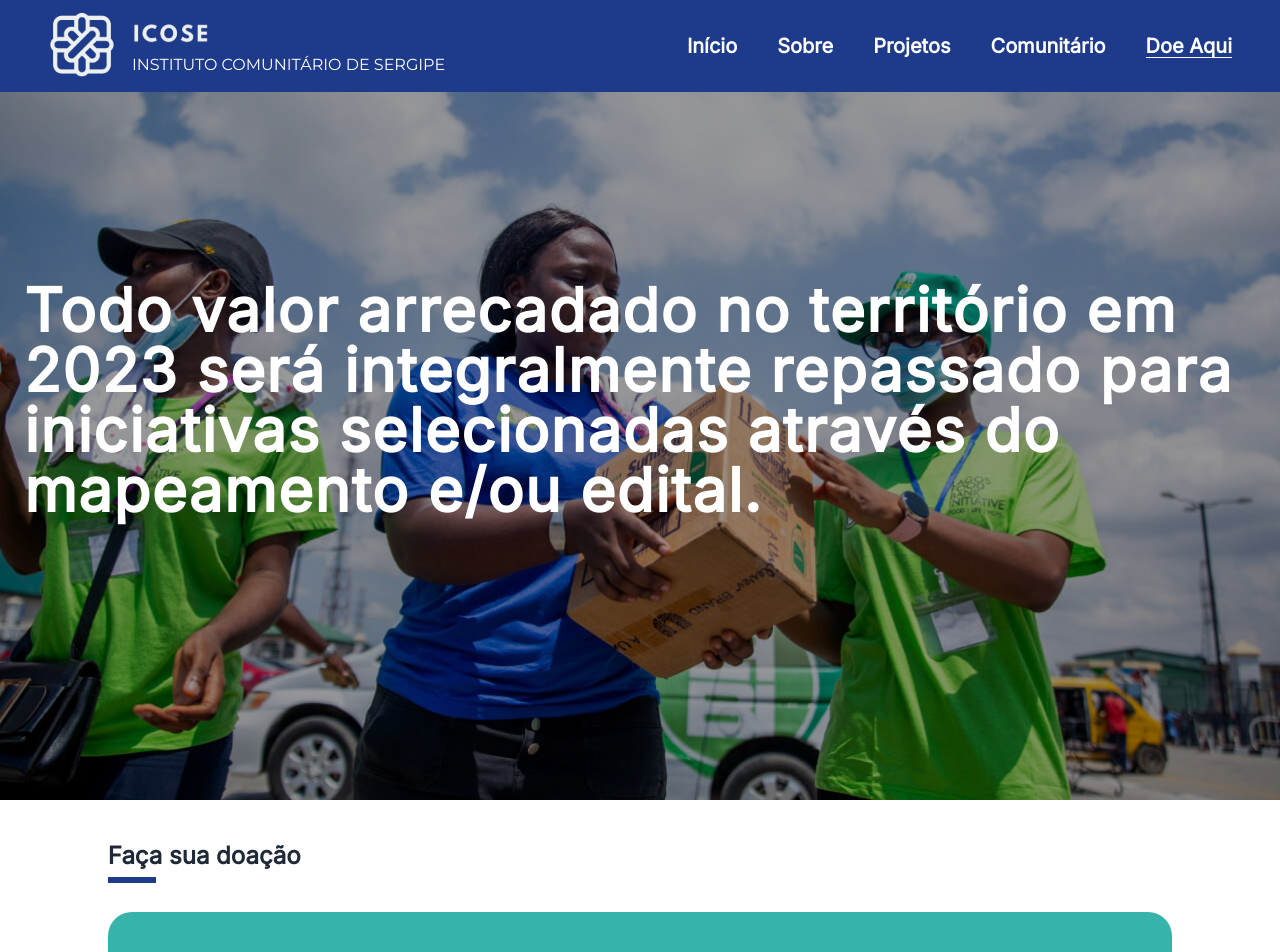
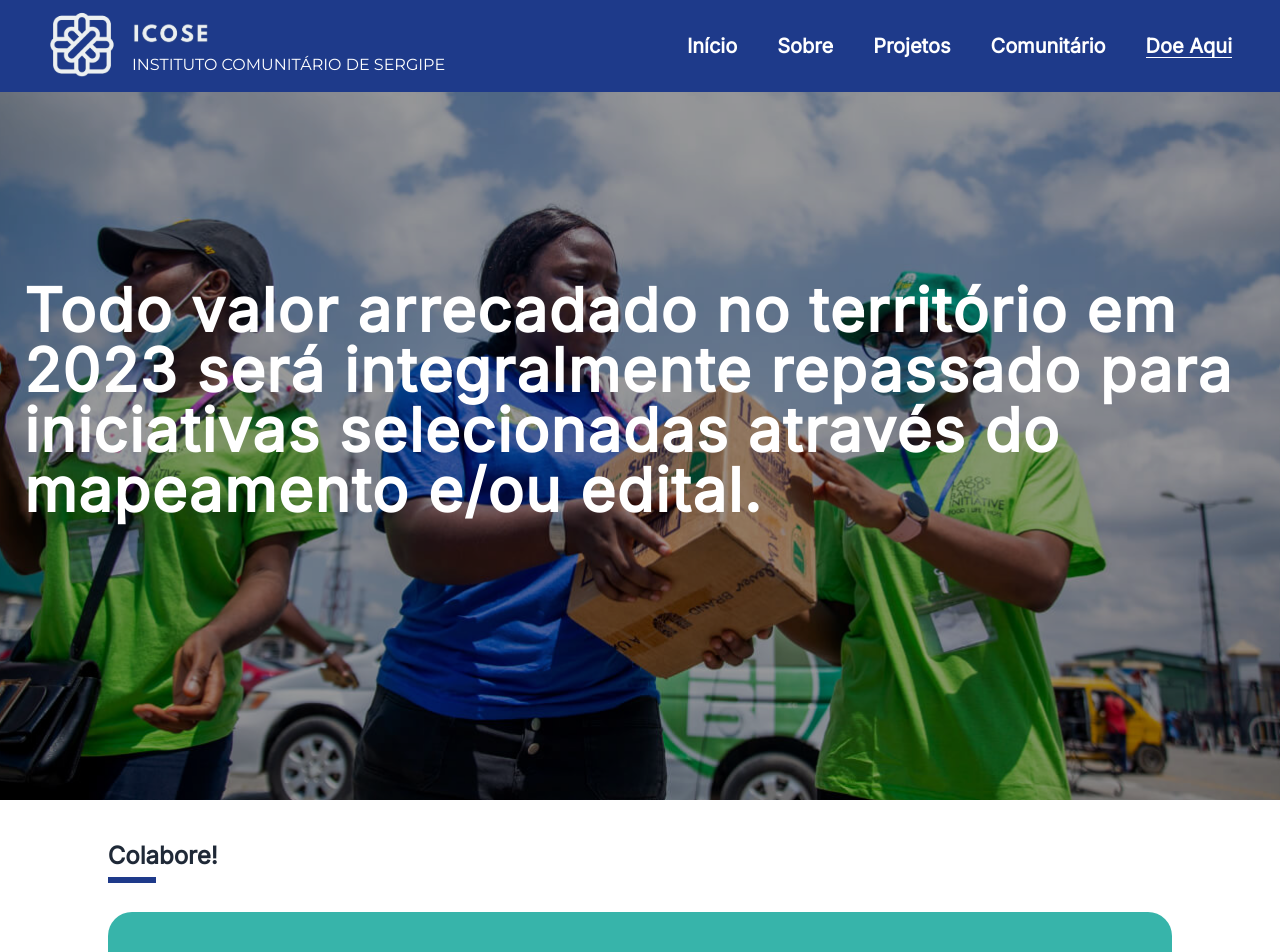
Before and after one commit to softeam-org/icose-web, a React (Vite) app: page /doacao in a window 1280 px wide. Shown: the top 952 px of the page. Built offline with nearby package versions, Linux system fonts and the light colour scheme.

Commit message:
Mudar o titulo da pagina de doações

```diff
--- a/src/components/Donation/PixBg.jsx
+++ b/src/components/Donation/PixBg.jsx
@@ -22,7 +22,7 @@ function PixBg() {
   return (
     <div className="flex flex-col text-lg xl:text-xl">
       <Title
-        content="Faça sua doação"
+        content="Colabore!"
       />
 
       <div className="mt-10 rounded-3xl bg-[#37B4AA] text-white flex flex-col items-center justify-center px-6 sm:px-12 py-8 sm:py-16 gap-3">
```
